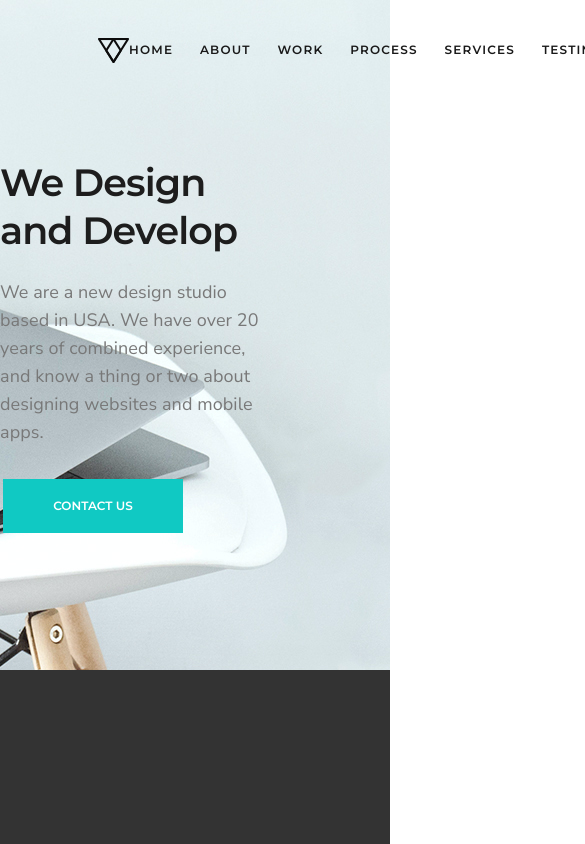
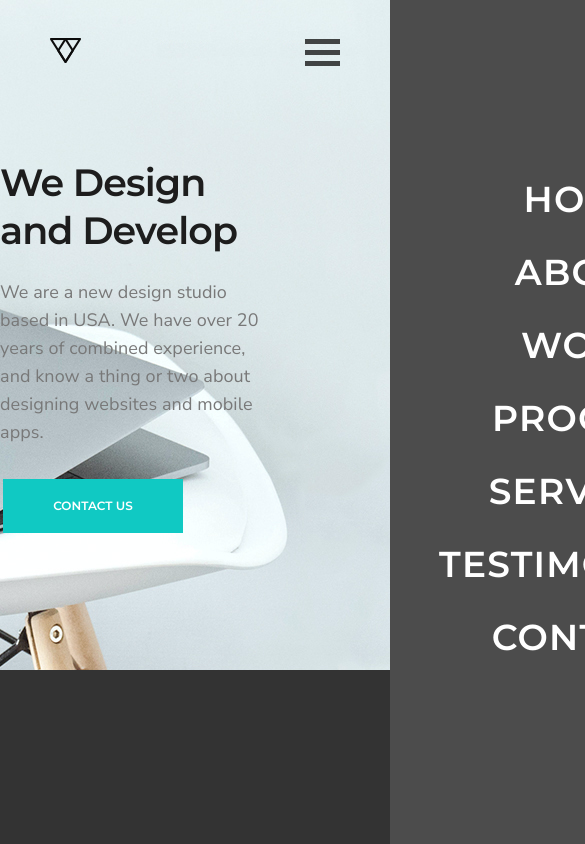
Before and after one commit to Spitfire-Ice/designAndDevelop-Template, a website built with webpack: page src/index.html in a window 390 px wide. Shown: the top 844 px of the page, 585 px wide, since content can reach past the window. Built offline with nearby package versions, Linux system fonts and the light colour scheme.

Commit message:
add menu button

```diff
--- a/src/index.html
+++ b/src/index.html
@@ -14,15 +14,20 @@
 <header>
   <nav class="header--navigation">
     <h1><a href="#home"><img src="./img/logo.png" alt="logo" width="31" height="25"></a></h1>
-    <ul class="menu">
-      <li>home</li>
-      <li>about</li>
-      <li>work</li>
-      <li>process</li>
-      <li>services</li>
-      <li>testimonials</li>
-      <li>contact</li>
+    <ul class="menu" id="navigation" onclick="menuToggleAction()">
+      <li><a href="#">home</a></li>
+      <li><a href="#">about</a></li>
+      <li><a href="#">work</a></li>
+      <li><a href="#">process</a></li>
+      <li><a href="#">services</a></li>
+      <li><a href="#">testimonials</a></li>
+      <li><a href="#">contact</a></li>
     </ul>
+    <div class="menu__mobile-button" id="mobileButton" onclick="menuToggleAction()">
+      <div class="bar1"></div>
+      <div class="bar2"></div>
+      <div class="bar3"></div>
+    </div>
   </nav>
   <div class="header--content">
     <h2>We Design and Develop</h2>
@@ -33,7 +38,9 @@
   </div>
 </header>
 <main>
-  <section></section>
+  <section>
+
+  </section>
 </main>
 <footer>
 
--- a/src/js/main.js
+++ b/src/js/main.js
@@ -2,3 +2,14 @@ import '../styles/main.scss';
 import './menu';
 import '../../node_modules/smooth-scroll/dist/smooth-scroll.polyfills'
 import './plugins';
+
+
+const menuToggleAction = ()=> {
+  if (window.innerWidth <= 850) {
+    const addButtonChange = document.getElementById('mobileButton');
+    addButtonChange.classList.toggle('buttonChange');
+    const menuActionSlide = document.getElementById("navigation");
+    menuActionSlide.classList.toggle("menuAction");
+  }
+};
+window.menuToggleAction=menuToggleAction;
--- a/src/styles/_header.scss
+++ b/src/styles/_header.scss
@@ -76,7 +76,7 @@ header {
  .header--content-button {
   width: 180px;
   height: 54px;
-  background-color: rgb(16, 201, 195);
+  background-color: rgba(16, 201, 195, 1);
   display: flex;
   justify-content: center;
   align-items: center;
@@ -93,3 +93,77 @@ header {
   transition: 0.3s;
  }
 }
+
+// menu button
+.menu__mobile-button {
+ display: inline-block;
+ cursor: pointer;
+ z-index: 5;
+ margin-right: 50px;
+ position: relative;
+ top: -5px;
+}
+
+.bar1, .bar2, .bar3 {
+ width: 35px;
+ height: 5px;
+ background-color: rgba(25,25,25,0.8);
+ margin: 6px 0;
+ transition: 0.4s;
+}
+
+.buttonChange .bar1 {
+ -webkit-transform: rotate(-45deg) translate(-9px, 6px);
+ transform: rotate(-45deg) translate(-9px, 6px);
+}
+
+.buttonChange .bar2 {
+ opacity: 0;
+}
+
+.buttonChange .bar3 {
+ -webkit-transform: rotate(45deg) translate(-8px, -8px);
+ transform: rotate(45deg) translate(-8px, -8px);
+}
+
+.menuAction {
+ left: 0!important;
+ right: 0!important;
+ transition: 1s;
+}
+
+@media screen and (min-width:851px) {
+ .menu__mobile-button {
+  display: none;
+ }
+}
+@media screen and (max-width:850px) {
+ li {
+  margin: 20px 0!important;
+  a {
+   font-size: 36px;
+   color: white;
+  }
+ }
+ .menu {
+  position: fixed;
+  //display: none;
+  background-color: rgba(0,0,0,0.7);
+  left: 100%;
+  top: 0;
+  right: -100%;
+  bottom: 0;
+  flex-direction: column;
+  justify-content: center;
+  align-items: center;
+  z-index: 10;
+  transition: 1s;
+ }
+ .header--navigation .menu {
+  margin-right: 0;
+  flex-direction: column;
+ }
+ .header--navigation h1 {
+  margin-left: 50px;
+ }
+}
```
